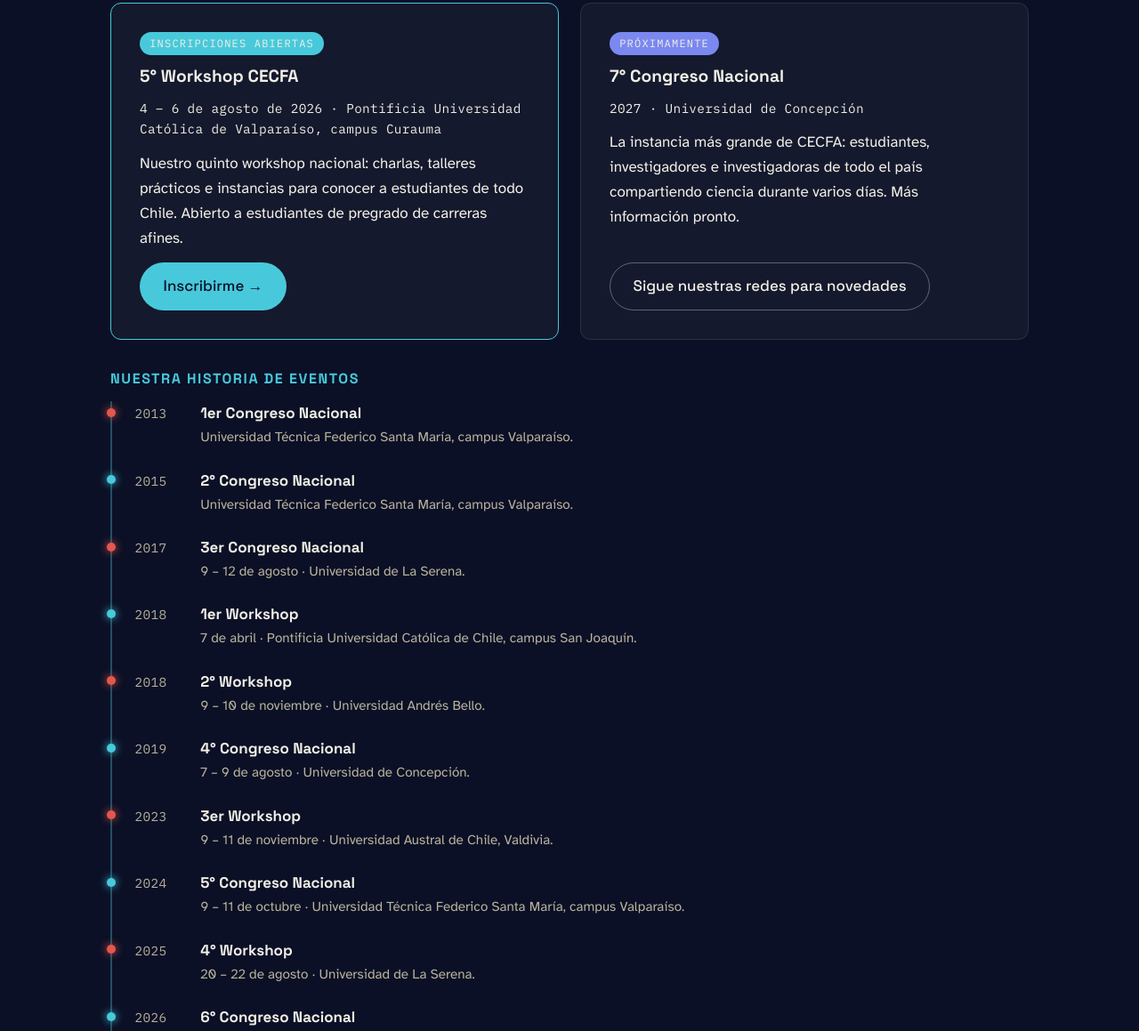
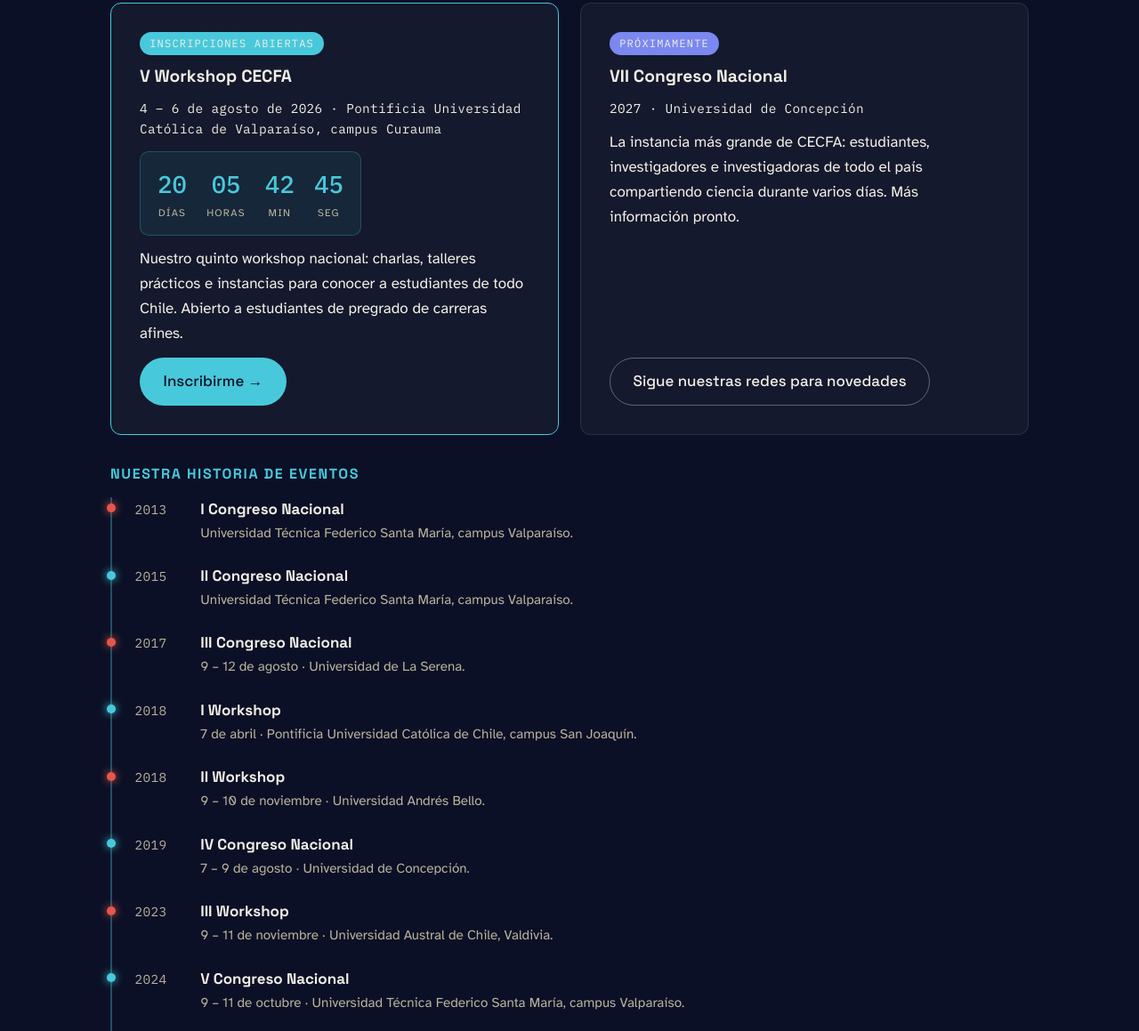
Before and after one commit to iache-d/cecfa-web, a plain HTML site: page index.html in a window 1280 px wide. Shown: the part 1516-2675 px from the top of the page at 89% size. Drawn offline with Linux system fonts and the light colour scheme.

Commit message:
Add files via upload

```diff
--- a/css/styles.css
+++ b/css/styles.css
@@ -1,9 +1,4 @@
-/* ==========================================================
-   CECFA — identidad visual
-   Concepto: cielo nocturno de Atacama + líneas de emisión
-   de la serie de Balmer del hidrógeno como sistema de acento:
-   H-α 656 nm (rojo) · H-β 486 nm (cian) · H-γ 434 nm (violeta)
-   ========================================================== */
+
 
 :root {
   --night:    #0B1026;   /* fondo principal */
@@ -379,3 +374,31 @@ h3 { font-size: 1.2rem; }
   font-size: clamp(2.2rem, 6vw, 3.6rem);
   margin-bottom: 0.8rem;
 }
+/* ---------- Cuenta regresiva ---------- */
+.countdown {
+  display: flex;
+  gap: 1.4rem;
+  padding: 0.9rem 1.2rem;
+  background: rgba(72, 201, 219, 0.08);
+  border: 1px solid rgba(72, 201, 219, 0.25);
+  border-radius: 10px;
+}
+.countdown__unit { display: grid; text-align: center; }
+.countdown__num {
+  font-family: var(--font-mono);
+  font-size: 1.7rem;
+  font-weight: 500;
+  color: var(--h-beta);
+  font-variant-numeric: tabular-nums;
+}
+.countdown__label {
+  font-size: 0.72rem;
+  text-transform: uppercase;
+  letter-spacing: 0.1em;
+  color: var(--sand);
+}
+.countdown__live {
+  font-family: var(--font-display);
+  font-weight: 500;
+  color: var(--h-beta);
+}
--- a/index.html
+++ b/index.html
@@ -5,7 +5,7 @@
   <meta name="viewport" content="width=device-width, initial-scale=1.0">
   <title>CECFA — Coordinadora de Estudiantes de Ciencias Físicas y Astronómicas</title>
   <meta name="description" content="CECFA: Coordinadora de Estudiantes de Ciencias Físicas y Astronómicas. Congresos, workshops y divulgación científica a nivel nacional en Chile.">
-
+  <link rel="icon" type="image/svg+xml" href="favicon.svg">
   <link rel="preconnect" href="https://fonts.googleapis.com">
   <link rel="preconnect" href="https://fonts.gstatic.com" crossorigin>
   <link href="https://fonts.googleapis.com/css2?family=Space+Grotesk:wght@400;500;700&family=Atkinson+Hyperlegible:ital,wght@0,400;0,700;1,400&family=IBM+Plex+Mono:wght@400;500&display=swap" rel="stylesheet">
@@ -130,8 +130,14 @@
     <div class="cards">
       <article class="card card--featured reveal" id="inscripciones">
         <p class="card__tag">Inscripciones abiertas</p>
-        <h3>5° Workshop CECFA</h3>
+        <h3>V Workshop CECFA</h3>
         <p class="card__meta mono">4 – 6 de agosto de 2026 · Pontificia Universidad Católica de Valparaíso, campus Curauma</p>
+        <div class="countdown" data-deadline="2026-08-04T09:30:00-04:00" aria-label="Tiempo restante para el evento">
+          <div class="countdown__unit"><span class="countdown__num" data-cd="days">--</span><span class="countdown__label">días</span></div>
+          <div class="countdown__unit"><span class="countdown__num" data-cd="hours">--</span><span class="countdown__label">horas</span></div>
+          <div class="countdown__unit"><span class="countdown__num" data-cd="mins">--</span><span class="countdown__label">min</span></div>
+          <div class="countdown__unit"><span class="countdown__num" data-cd="secs">--</span><span class="countdown__label">seg</span></div>
+        </div>
         <p>
           Nuestro quinto workshop nacional: charlas, talleres prácticos e instancias
           para conocer a estudiantes de todo Chile. Abierto a estudiantes de pregrado
@@ -143,7 +149,7 @@
 
       <article class="card reveal">
         <p class="card__tag card__tag--soon">Próximamente</p>
-        <h3>7° Congreso Nacional</h3>
+        <h3>VII Congreso Nacional</h3>
         <p class="card__meta mono">2027 · Universidad de Concepción</p>
         <p>
           La instancia más grande de CECFA: estudiantes, investigadores e investigadoras
@@ -158,70 +164,70 @@
       <li class="timeline__item reveal">
         <span class="timeline__year mono">2013</span>
         <div>
-          <strong>1er Congreso Nacional</strong>
+          <strong>I Congreso Nacional</strong>
           <p>Universidad Técnica Federico Santa María, campus Valparaíso.</p>
         </div>
       </li>
       <li class="timeline__item reveal">
         <span class="timeline__year mono">2015</span>
         <div>
-          <strong>2° Congreso Nacional</strong>
+          <strong>II Congreso Nacional</strong>
           <p>Universidad Técnica Federico Santa María, campus Valparaíso.</p>
         </div>
       </li>
       <li class="timeline__item reveal">
         <span class="timeline__year mono">2017</span>
         <div>
-          <strong>3er Congreso Nacional</strong>
+          <strong>III Congreso Nacional</strong>
           <p>9 – 12 de agosto · Universidad de La Serena.</p>
         </div>
       </li>
       <li class="timeline__item reveal">
         <span class="timeline__year mono">2018</span>
         <div>
-          <strong>1er Workshop</strong>
+          <strong>I Workshop</strong>
           <p>7 de abril · Pontificia Universidad Católica de Chile, campus San Joaquín.</p>
         </div>
       </li>
       <li class="timeline__item reveal">
         <span class="timeline__year mono">2018</span>
         <div>
-          <strong>2° Workshop</strong>
+          <strong>II Workshop</strong>
           <p>9 – 10 de noviembre · Universidad Andrés Bello.</p>
         </div>
       </li>
       <li class="timeline__item reveal">
         <span class="timeline__year mono">2019</span>
         <div>
-          <strong>4° Congreso Nacional</strong>
+          <strong>IV Congreso Nacional</strong>
           <p>7 – 9 de agosto · Universidad de Concepción.</p>
         </div>
       </li>
       <li class="timeline__item reveal">
         <span class="timeline__year mono">2023</span>
         <div>
-          <strong>3er Workshop</strong>
+          <strong>III Workshop</strong>
           <p>9 – 11 de noviembre · Universidad Austral de Chile, Valdivia.</p>
         </div>
       </li>
       <li class="timeline__item reveal">
         <span class="timeline__year mono">2024</span>
         <div>
-          <strong>5° Congreso Nacional</strong>
+          <strong>V Congreso Nacional</strong>
           <p>9 – 11 de octubre · Universidad Técnica Federico Santa María, campus Valparaíso.</p>
         </div>
       </li>
       <li class="timeline__item reveal">
         <span class="timeline__year mono">2025</span>
         <div>
-          <strong>4° Workshop</strong>
+          <strong>IV Workshop</strong>
           <p>20 – 22 de agosto · Universidad de La Serena.</p>
         </div>
       </li>
       <li class="timeline__item reveal">
         <span class="timeline__year mono">2026</span>
         <div>
-          <strong>6° Congreso Nacional</strong>
+          <strong>VI Congreso Nacional</strong>
           <p>20 – 21 de enero en la Universidad Técnica Federico Santa María, campus San Joaquín, y 22 – 23 de enero en la Pontificia Universidad Católica de Chile, campus San Joaquín.</p>
         </div>
       </li>
--- a/js/main.js
+++ b/js/main.js
@@ -49,6 +49,15 @@ document.querySelectorAll('a[href^="#"]').forEach(link => {
   link.addEventListener('click', e => {
     const id = link.getAttribute('href');
     if (id.length <= 1) return;
+
+    // Caso especial: #top sube al inicio absoluto de la página
+    if (id === '#top') {
+      e.preventDefault();
+      smoothScrollTo(0);
+      history.pushState(null, '', id);
+      return;
+    }
+
     const target = document.querySelector(id);
     if (!target) return;
     e.preventDefault();
@@ -225,3 +234,36 @@ if (phiWrap && bodyInner && bodyOuter) {
   }
   requestAnimationFrame(phiTick);
 }
+// ===== 7. Cuenta regresiva =====
+// Lee la fecha límite del atributo data-deadline y actualiza cada segundo.
+// Al llegar a cero muestra un mensaje de "en curso".
+const countdownEl = document.querySelector('.countdown');
+
+if (countdownEl) {
+  const deadline = new Date(countdownEl.dataset.deadline).getTime();
+  const cdNums = {
+    days: countdownEl.querySelector('[data-cd="days"]'),
+    hours: countdownEl.querySelector('[data-cd="hours"]'),
+    mins: countdownEl.querySelector('[data-cd="mins"]'),
+    secs: countdownEl.querySelector('[data-cd="secs"]'),
+  };
+
+  function updateCountdown() {
+    const diff = deadline - Date.now();
+
+    if (diff <= 0) {
+      countdownEl.innerHTML = '<p class="countdown__live">¡El evento está en curso! 🎉</p>';
+      clearInterval(cdTimer);
+      return;
+    }
+
+    const secs = Math.floor(diff / 1000);
+    cdNums.days.textContent = Math.floor(secs / 86400);
+    cdNums.hours.textContent = String(Math.floor((secs % 86400) / 3600)).padStart(2, '0');
+    cdNums.mins.textContent = String(Math.floor((secs % 3600) / 60)).padStart(2, '0');
+    cdNums.secs.textContent = String(secs % 60).padStart(2, '0');
+  }
+
+  const cdTimer = setInterval(updateCountdown, 1000);
+  updateCountdown();
+}
```
Also changed, not shown: 404.html (+1 -0 lines), contacto.html (+1 -1 lines), miembros.html (+1 -1 lines), noticias.html (+1 -1 lines), universidades.html (+1 -1 lines), favicon.svg (added).
